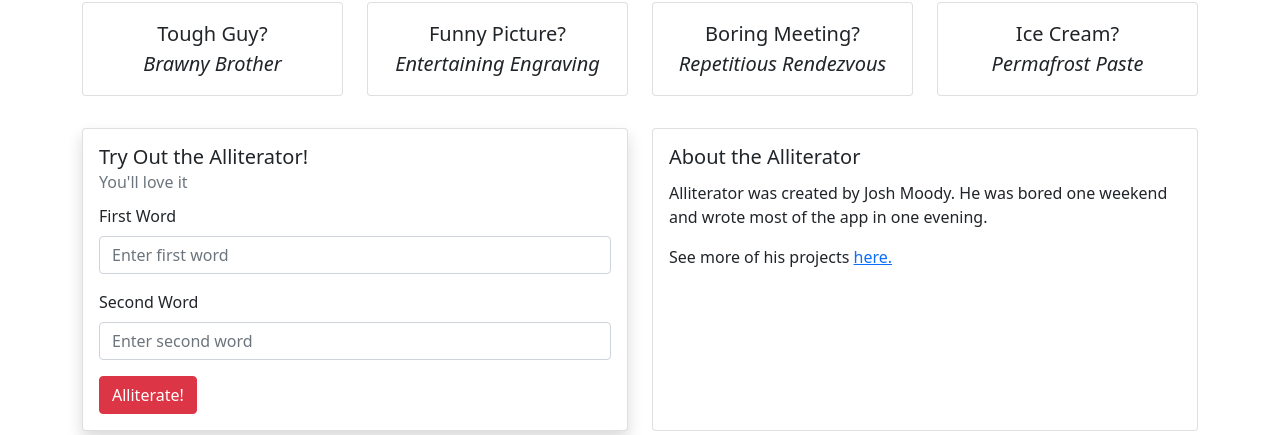
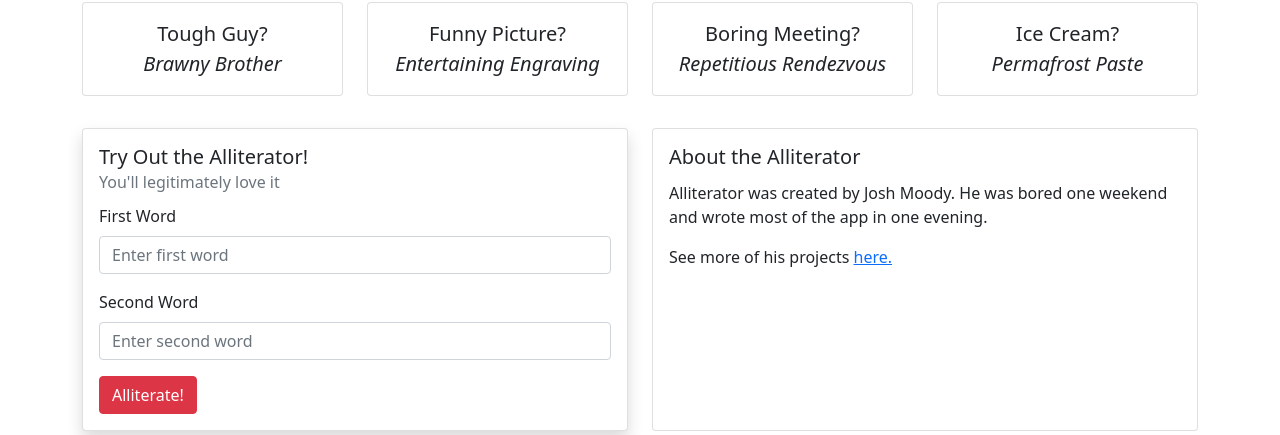
Before and after one commit to joshmoody24/alliterator, a Django app: page / in a window 1280 px wide. Shown: the part 192-627 px from the top of the page. Run offline with Django 4.2, Linux system fonts and the light colour scheme.

Commit message:
minor wording change

```diff
--- a/mainapp/templates/alliterator.html
+++ b/mainapp/templates/alliterator.html
@@ -5,7 +5,7 @@
 	<div class="col-md-8 col-lg-6">
 		<div class="card p-3 shadow rounded">
 		<h5 class="card-title">Try Out the Alliterator!</h5>
-		<h6 class="card-subtitle mb-2 text-muted">You'll love it</h6>
+		<h6 class="card-subtitle mb-2 text-muted">You'll legitimately love it</h6>
 		<form class="mt-1" method="post" action={% url 'submit' %}>
 			{% csrf_token %}
 			<div class="mb-3">
--- a/mainapp/templates/index.html
+++ b/mainapp/templates/index.html
@@ -41,7 +41,7 @@
 	<div class="col-md-8 col-lg-6">
 		<div class="card p-3 shadow rounded">
 		<h5 class="card-title">Try Out the Alliterator!</h5>
-		<h6 class="card-subtitle mb-2 text-muted">You'll love it</h6>
+		<h6 class="card-subtitle mb-2 text-muted">You'll legitimately love it</h6>
 		<form class="mt-1" method="post" action={% url 'submit' %}>
 			{% csrf_token %}
 			<div class="mb-3">
```
